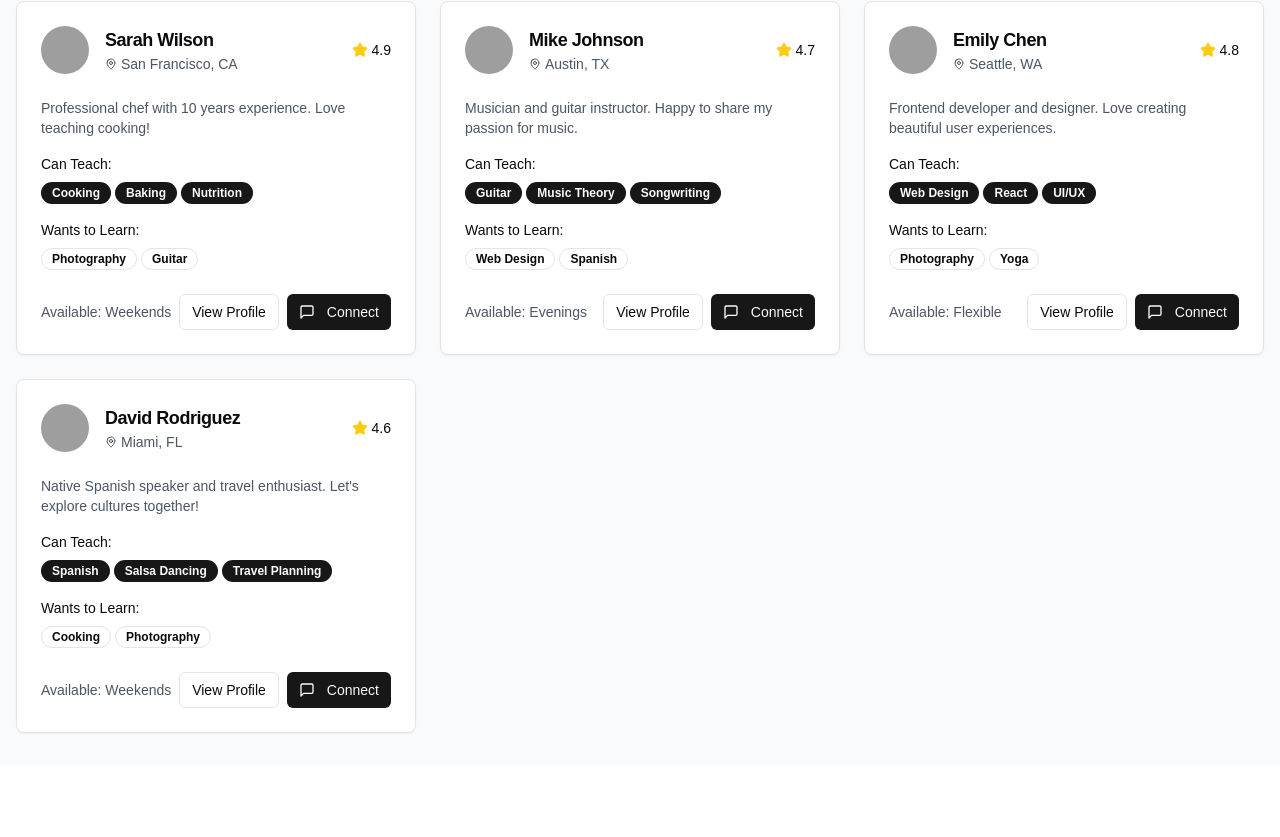
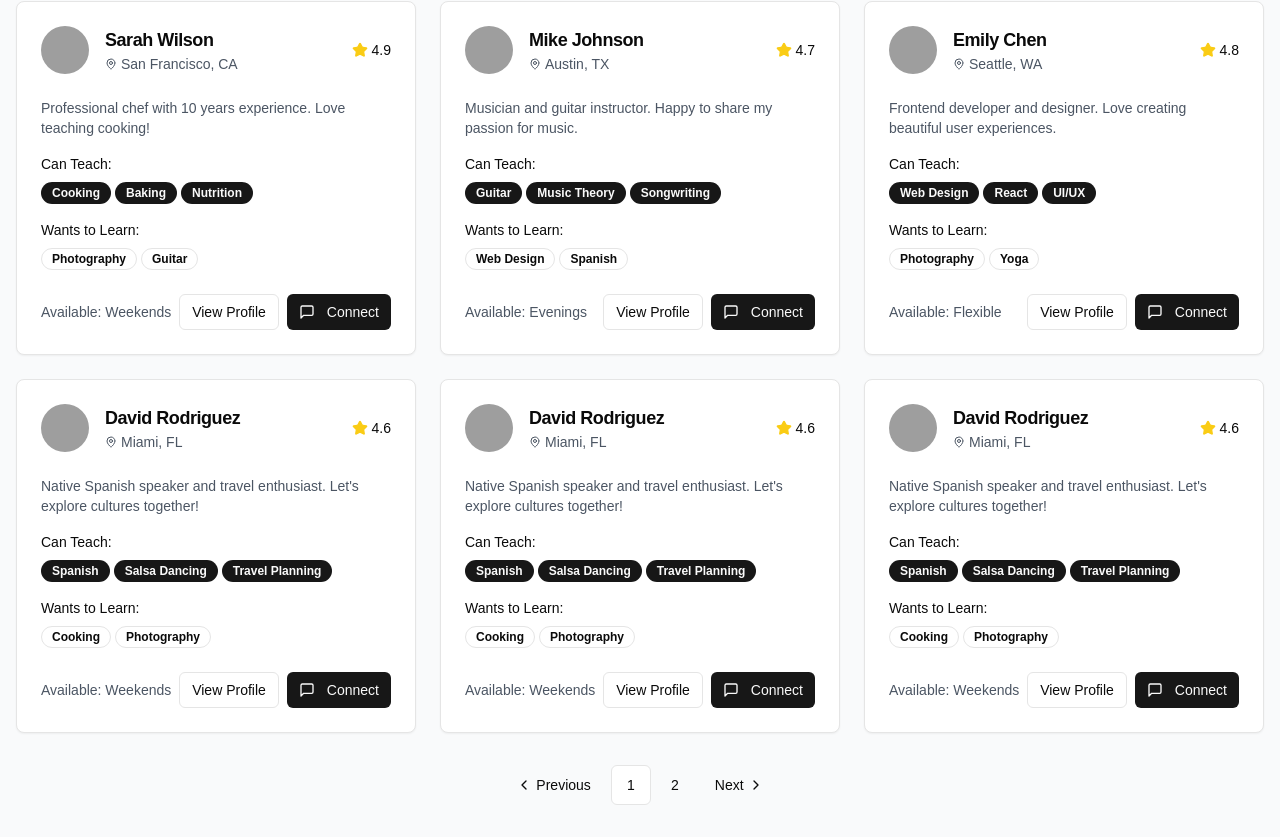
Before and after one commit to anushka2245/OdooHackthon_25, a Next.js app in the folder client/: page /browse in a window 1280 px wide. Shown: the part 326-1163 px from the top of the page. Before the commit the page ends 1091 px from the top, so only its background shows below. Built offline with nearby package versions, Linux system fonts and the light colour scheme; grey boxes are pictures that could not be loaded.

Commit message:
browse pagination update

```diff
--- a/client/app/browse/page.tsx
+++ b/client/app/browse/page.tsx
@@ -9,10 +9,20 @@ import { Avatar, AvatarFallback, AvatarImage } from "@/components/ui/avatar"
 import { Select, SelectContent, SelectItem, SelectTrigger, SelectValue } from "@/components/ui/select"
 import { Search, Users, MapPin, Star, MessageSquare } from "lucide-react"
 import Link from "next/link"
+import {
+  Pagination,
+  PaginationContent,
+  PaginationItem,
+  PaginationLink,
+  PaginationPrevious,
+  PaginationNext,
+} from "@/components/ui/pagination"
 
 export default function BrowsePage() {
   const [searchTerm, setSearchTerm] = useState("")
   const [filterBy, setFilterBy] = useState("all")
+  const [currentPage, setCurrentPage] = useState(1)
+  const usersPerPage = 6
 
   const [users] = useState([
     {
@@ -59,6 +69,39 @@ export default function BrowsePage() {
       availability: "Weekends",
       bio: "Native Spanish speaker and travel enthusiast. Let's explore cultures together!",
     },
+    {
+      id: 5,
+      name: "David Rodriguez",
+      location: "Miami, FL",
+      avatar: "/placeholder.svg",
+      rating: 4.6,
+      skillsOffered: ["Spanish", "Salsa Dancing", "Travel Planning"],
+      skillsWanted: ["Cooking", "Photography"],
+      availability: "Weekends",
+      bio: "Native Spanish speaker and travel enthusiast. Let's explore cultures together!",
+    },
+    {
+      id: 6,
+      name: "David Rodriguez",
+      location: "Miami, FL",
+      avatar: "/placeholder.svg",
+      rating: 4.6,
+      skillsOffered: ["Spanish", "Salsa Dancing", "Travel Planning"],
+      skillsWanted: ["Cooking", "Photography"],
+      availability: "Weekends",
+      bio: "Native Spanish speaker and travel enthusiast. Let's explore cultures together!",
+    },
+    {
+      id: 7,
+      name: "David Rodriguez",
+      location: "Miami, FL",
+      avatar: "/placeholder.svg",
+      rating: 4.6,
+      skillsOffered: ["Spanish", "Salsa Dancing", "Travel Planning"],
+      skillsWanted: ["Cooking", "Photography"],
+      availability: "Weekends",
+      bio: "Native Spanish speaker and travel enthusiast. Let's explore cultures together!",
+    },
   ])
 
   const filteredUsers = users.filter((user) => {
@@ -70,6 +113,12 @@ export default function BrowsePage() {
     if (filterBy === "all") return matchesSearch
     return matchesSearch && user.skillsOffered.some((skill) => skill.toLowerCase().includes(filterBy.toLowerCase()))
   })
+
+  const totalPages = Math.ceil(filteredUsers.length / usersPerPage)
+  const paginatedUsers = filteredUsers.slice(
+    (currentPage - 1) * usersPerPage,
+    currentPage * usersPerPage
+  )
 
   return (
     <div className="min-h-screen bg-gray-50">
@@ -126,7 +175,7 @@ export default function BrowsePage() {
 
         {/* User Grid */}
         <div className="grid md:grid-cols-2 lg:grid-cols-3 gap-6">
-          {filteredUsers.map((user) => (
+          {paginatedUsers.map((user) => (
             <Card key={user.id} className="hover:shadow-lg transition-shadow">
               <CardHeader>
                 <div className="flex items-center space-x-4">
@@ -194,6 +243,50 @@ export default function BrowsePage() {
           ))}
         </div>
 
+        {/* Pagination Controls */}
+        {totalPages > 1 && (
+          <Pagination className="mt-8">
+            <PaginationContent>
+              <PaginationItem>
+                <PaginationPrevious
+                  href="#"
+                  onClick={e => {
+                    e.preventDefault();
+                    setCurrentPage(p => Math.max(1, p - 1));
+                  }}
+                  aria-disabled={currentPage === 1}
+                  tabIndex={currentPage === 1 ? -1 : 0}
+                />
+              </PaginationItem>
+              {Array.from({ length: totalPages }, (_, i) => (
+                <PaginationItem key={i}>
+                  <PaginationLink
+                    href="#"
+                    isActive={currentPage === i + 1}
+                    onClick={e => {
+                      e.preventDefault();
+                      setCurrentPage(i + 1);
+                    }}
+                  >
+                    {i + 1}
+                  </PaginationLink>
+                </PaginationItem>
+              ))}
+              <PaginationItem>
+                <PaginationNext
+                  href="#"
+                  onClick={e => {
+                    e.preventDefault();
+                    setCurrentPage(p => Math.min(totalPages, p + 1));
+                  }}
+                  aria-disabled={currentPage === totalPages}
+                  tabIndex={currentPage === totalPages ? -1 : 0}
+                />
+              </PaginationItem>
+            </PaginationContent>
+          </Pagination>
+        )}
+
         {filteredUsers.length === 0 && (
           <Card className="text-center py-12">
             <CardContent>
--- a/client/app/register/page.tsx
+++ b/client/app/register/page.tsx
@@ -1,35 +1,84 @@
-"use client"
+"use client";
 
-import type React from "react"
+import type React from "react";
 
-import { useState } from "react"
-import Link from "next/link"
-import { Button } from "@/components/ui/button"
-import { Card, CardContent, CardDescription, CardHeader, CardTitle } from "@/components/ui/card"
-import { Input } from "@/components/ui/input"
-import { Label } from "@/components/ui/label"
-import { Users } from "lucide-react"
+import { useState } from "react";
+import Link from "next/link";
+import { Button } from "@/components/ui/button";
+import {
+  Card,
+  CardContent,
+  CardDescription,
+  CardHeader,
+  CardTitle,
+} from "@/components/ui/card";
+import { Input } from "@/components/ui/input";
+import { Label } from "@/components/ui/label";
+import { Users } from "lucide-react";
+import { useRouter } from "next/navigation";
 
 export default function RegisterPage() {
+  const router = useRouter();
   const [formData, setFormData] = useState({
     name: "",
     email: "",
     password: "",
     confirmPassword: "",
-  })
+  });
+  const [loading, setLoading] = useState(false);
+  const [message, setMessage] = useState<{
+    type: "success" | "error";
+    text: string;
+  } | null>(null);
 
-  const handleSubmit = (e: React.FormEvent) => {
-    e.preventDefault()
-    // Handle registration logic here
-    console.log("Registration attempt:", formData)
-  }
+  const handleSubmit = async (e: React.FormEvent) => {
+    e.preventDefault();
+    setMessage(null);
+    if (formData.password !== formData.confirmPassword) {
+      setMessage({ type: "error", text: "Passwords do not match." });
+      return;
+    }
+    setLoading(true);
+    try {
+      const res = await fetch("http://localhost:5000/api/auth/register", {
+        method: "POST",
+        headers: { "Content-Type": "application/json" },
+        body: JSON.stringify({
+          name: formData.name,
+          email: formData.email,
+          password: formData.password,
+        }),
+      });
+      const data = await res.json();
+      if (res.ok) {
+        setMessage({
+          type: "success",
+          text: data.message || "Registration successful! You can now log in.",
+        });
+        setFormData({ name: "", email: "", password: "", confirmPassword: "" });
+        router.replace("/login");
+      } else {
+        setMessage({
+          type: "error",
+          text: data.error || "Registration failed. Please try again.",
+        });
+      }
+    } catch (err) {
+      setMessage({
+        type: "error",
+        text: "Network error. Please try again later.",
+      });
+    } finally {
+      setLoading(false);
+    }
+  };
 
   const handleChange = (e: React.ChangeEvent<HTMLInputElement>) => {
     setFormData((prev) => ({
       ...prev,
       [e.target.name]: e.target.value,
-    }))
-  }
+    }));
+  };
 
   return (
     <div className="min-h-screen bg-gradient-to-br from-blue-50 to-indigo-100 flex items-center justify-center p-4">
@@ -42,9 +91,20 @@ export default function RegisterPage() {
             <span className="text-xl font-bold">SkillSwap</span>
           </div>
           <CardTitle>Create Account</CardTitle>
-          <CardDescription>Join our community and start swapping skills</CardDescription>
+          <CardDescription>
+            Join our community and start swapping skills
+          </CardDescription>
         </CardHeader>
         <CardContent>
+          {message && (
+            <div
+              className={`mb-4 text-sm ${
+                message.type === "success" ? "text-green-600" : "text-red-600"
+              }`}
+            >
+              {message.text}
+            </div>
+          )}
           <form onSubmit={handleSubmit} className="space-y-4">
             <div className="space-y-2">
               <Label htmlFor="name">Full Name</Label>
@@ -93,8 +153,8 @@ export default function RegisterPage() {
                 required
               />
             </div>
-            <Button type="submit" className="w-full">
-              Create Account
+            <Button type="submit" className="w-full" disabled={loading}>
+              {loading ? "Creating..." : "Create Account"}
             </Button>
           </form>
           <div className="mt-6 text-center">
@@ -108,5 +168,5 @@ export default function RegisterPage() {
         </CardContent>
       </Card>
     </div>
-  )
+  );
 }
--- a/client/contexts/AuthContext.tsx
+++ b/client/contexts/AuthContext.tsx
@@ -35,23 +35,27 @@ export function AuthProvider({ children }: { children: React.ReactNode }) {
 
   const login = async (email: string, password: string) => {
     try {
-      // This would be implemented with your actual login API
-      // For now, we'll simulate a login
-      const mockUser: User = {
-        id: '1',
-        name: 'John Doe',
-        email: email,
-        avatar: '/placeholder-user.jpg'
+      const res = await fetch("http://localhost:5000/api/auth/login", {
+        method: "POST",
+        headers: { "Content-Type": "application/json" },
+        body: JSON.stringify({ email, password })
+      });
+      const data = await res.json();
+      if (res.ok) {
+        // Save tokens if provided
+        if (data.token) {
+          document.cookie = `auth-token=${data.token}; path=/; max-age=${60 * 60 * 24 * 7}; SameSite=Strict`;
+        }
+        if (data.sessionToken) {
+          document.cookie = `session-token=${data.sessionToken}; path=/; max-age=${60 * 60 * 24 * 7}; SameSite=Strict`;
+        }
+        setUser(data.user);
+        return { success: true };
+      } else {
+        return { success: false, error: data.error || 'Login failed' };
       }
-
-      // Set mock tokens
-      document.cookie = `auth-token=mock-token-${Date.now()}; path=/; max-age=${60 * 60 * 24 * 7}; SameSite=Strict`
-      document.cookie = `session-token=mock-session-${Date.now()}; path=/; max-age=${60 * 60 * 24 * 7}; SameSite=Strict`
-
-      setUser(mockUser)
-      return { success: true }
     } catch (error) {
-      return { success: false, error: 'Login failed' }
+      return { success: false, error: 'Network error' };
     }
   }
 
```
Also changed, not shown: 1 other file (tests, documents, lock files or other folders).
